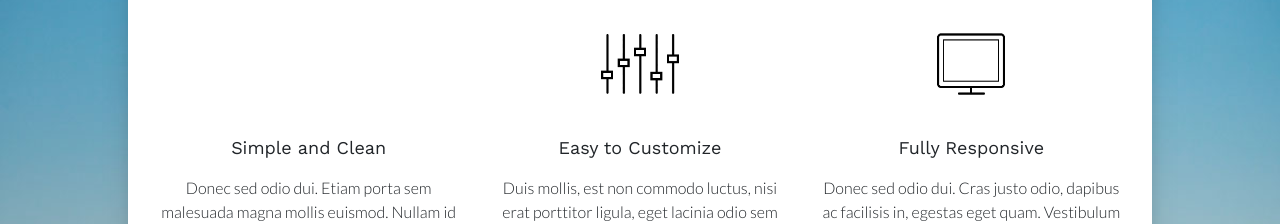
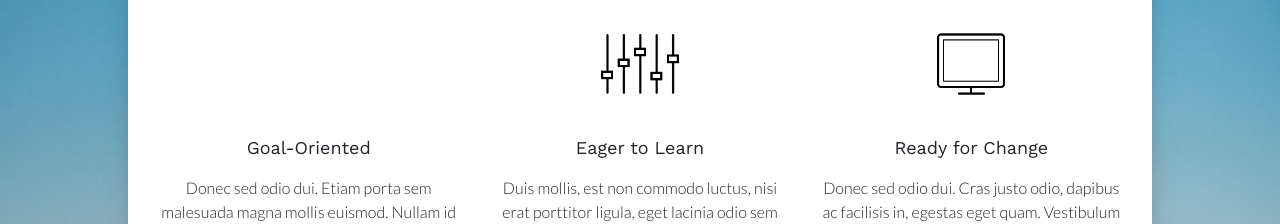
Before and after one commit to stephanieyflu/hello-world, a plain HTML site: page index.html in a window 1280 px wide. Shown: the part 980-1204 px from the top of the page. Drawn offline with nearby package versions, Linux system fonts and the light colour scheme; some icons are missing.

Commit message:
Updated values

```diff
--- a/index.html
+++ b/index.html
@@ -83,21 +83,21 @@
             <div class="row text-center">
                 <div class="col-md-4 col-sm-6 ">
                     <img class="rounded-circle" src="icons/animat-checkmark.gif" alt="Generic placeholder image" width="140" height="140">
-                    <h5 class="mb-4">Simple and Clean</h5>
+                    <h5 class="mb-4">Goal-Oriented</h5>
                     <p>Donec sed odio dui. Etiam porta sem malesuada magna mollis euismod. Nullam id dolor id nibh ultricies vehicula ut id elit.</p>
                     <p><a class="btn btn-link" href="#" role="button">View details</a></p>
                 </div>
                 <!-- /.col-md-4 col-sm-6  -->
                 <div class="col-md-4 col-sm-6 ">
                     <img class="rounded-circle" src="icons/animat-customize.gif" alt="Generic placeholder image" width="140" height="140">
-                    <h5 class="mb-4">Easy to Customize</h5>
+                    <h5 class="mb-4">Eager to Learn</h5>
                     <p>Duis mollis, est non commodo luctus, nisi erat porttitor ligula, eget lacinia odio sem nec elit. Vestibulum id ligula porta felis.</p>
                     <p><a class="btn btn-link" href="#" role="button">View details</a></p>
                 </div>
                 <!-- /.col-md-4 col-sm-6  -->
                 <div class="col-md-4 col-sm-6 ">
                     <img class="rounded-circle" src="icons/animat-responsive.gif" alt="Generic placeholder image" width="140" height="140">
-                    <h5 class="mb-4">Fully Responsive</h5>
+                    <h5 class="mb-4">Ready for Change</h5>
                     <p>Donec sed odio dui. Cras justo odio, dapibus ac facilisis in, egestas eget quam. Vestibulum id ligula porta felis euismod semper. </p>
                     <p><a class="btn btn-link" href="#" role="button">View details</a></p>
                 </div>
```
